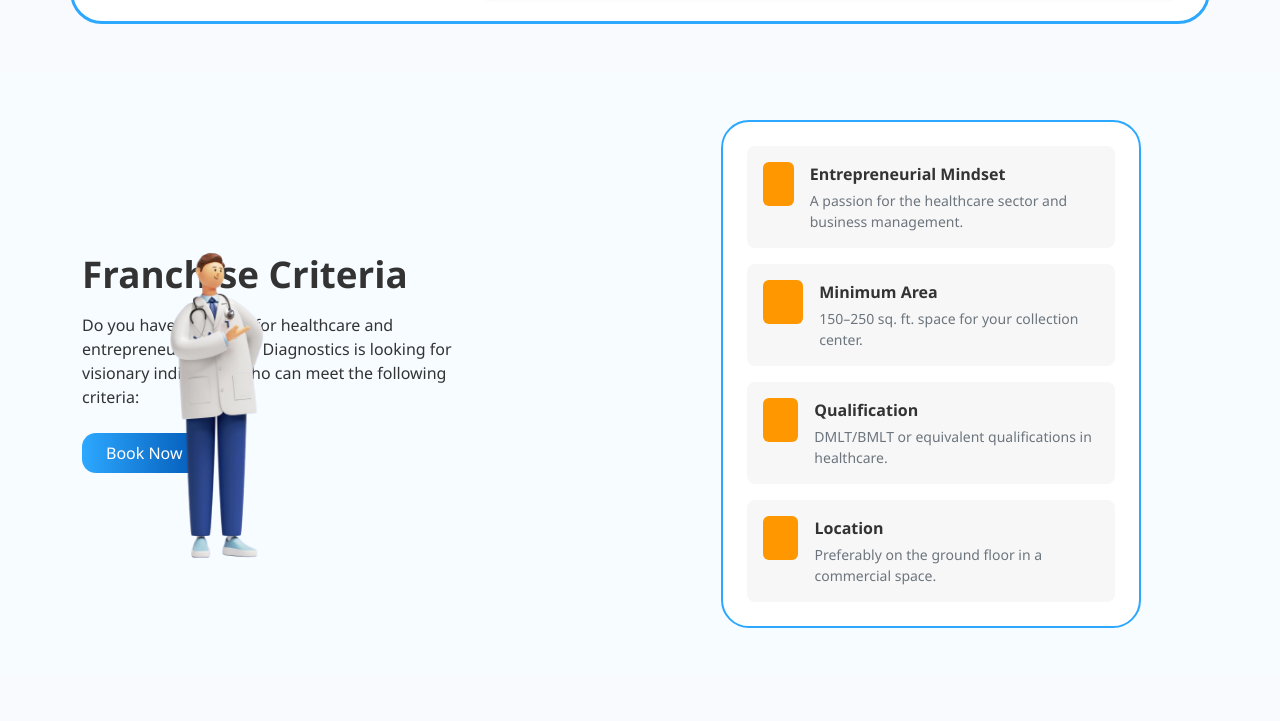
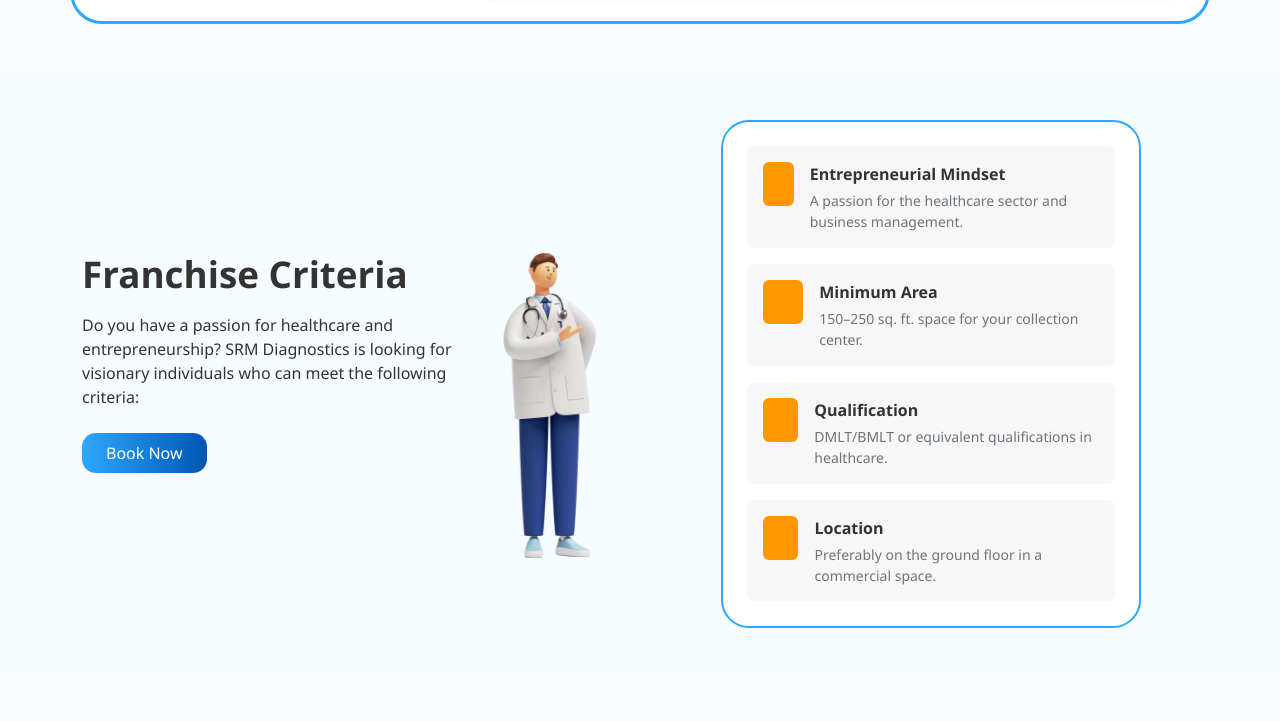
Before and after one commit to MohanKumarMurugan/SRM-dx-LP-V2, a plain HTML site: page index.html in a window 1280 px wide. Shown: the part 1843-2564 px from the top of the page. Drawn offline with nearby package versions, Linux system fonts and the light colour scheme.

Commit message:
Add styles for positioning and sizing of images

```diff
--- a/styles.css
+++ b/styles.css
@@ -57,6 +57,12 @@
 	background-color: #2da8ff;
   }
 
+  img.img-fluid.position-absolute.bottom-0.start-0{
+	max-height: 441px;
+	left: 26vw !important;
+	bottom:0;
+  }
+
   .service-box {
 	box-shadow: 0 0 15px rgba(0, 0, 0, 0.05);
   }
```
